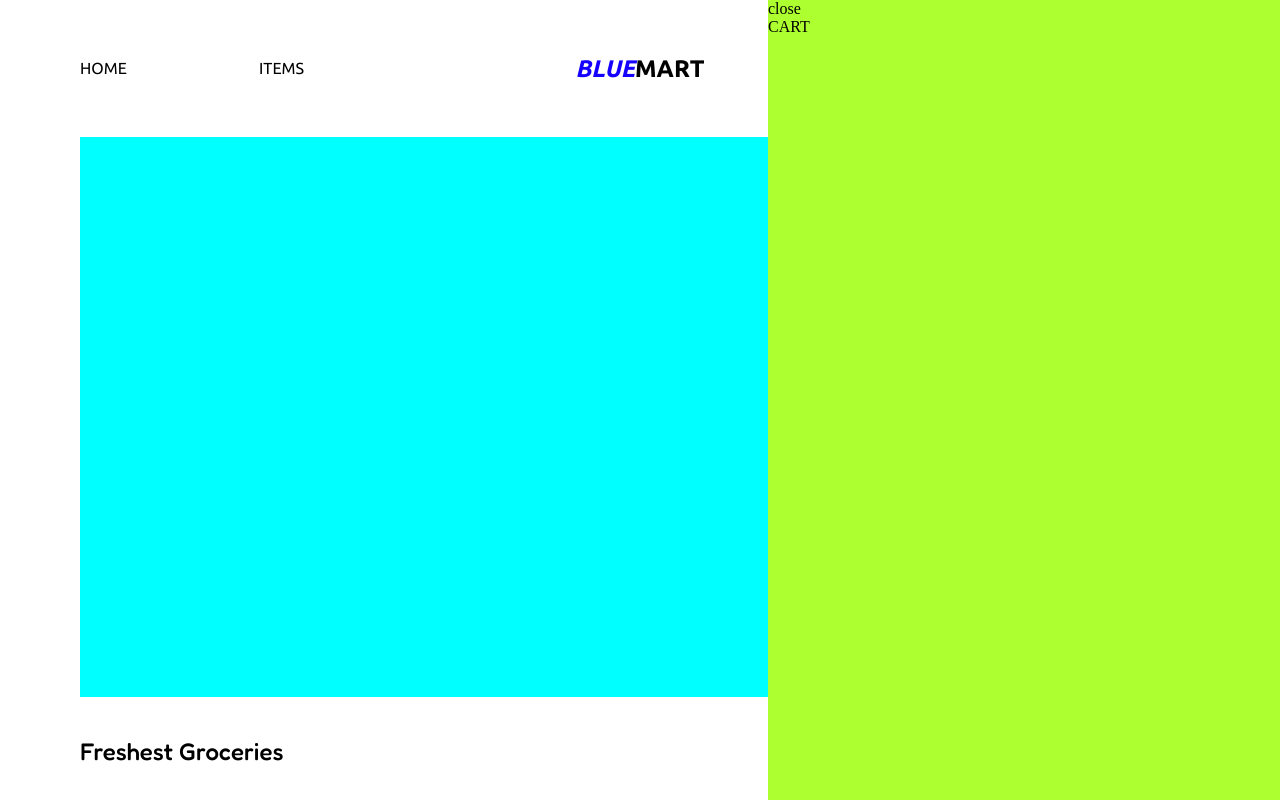
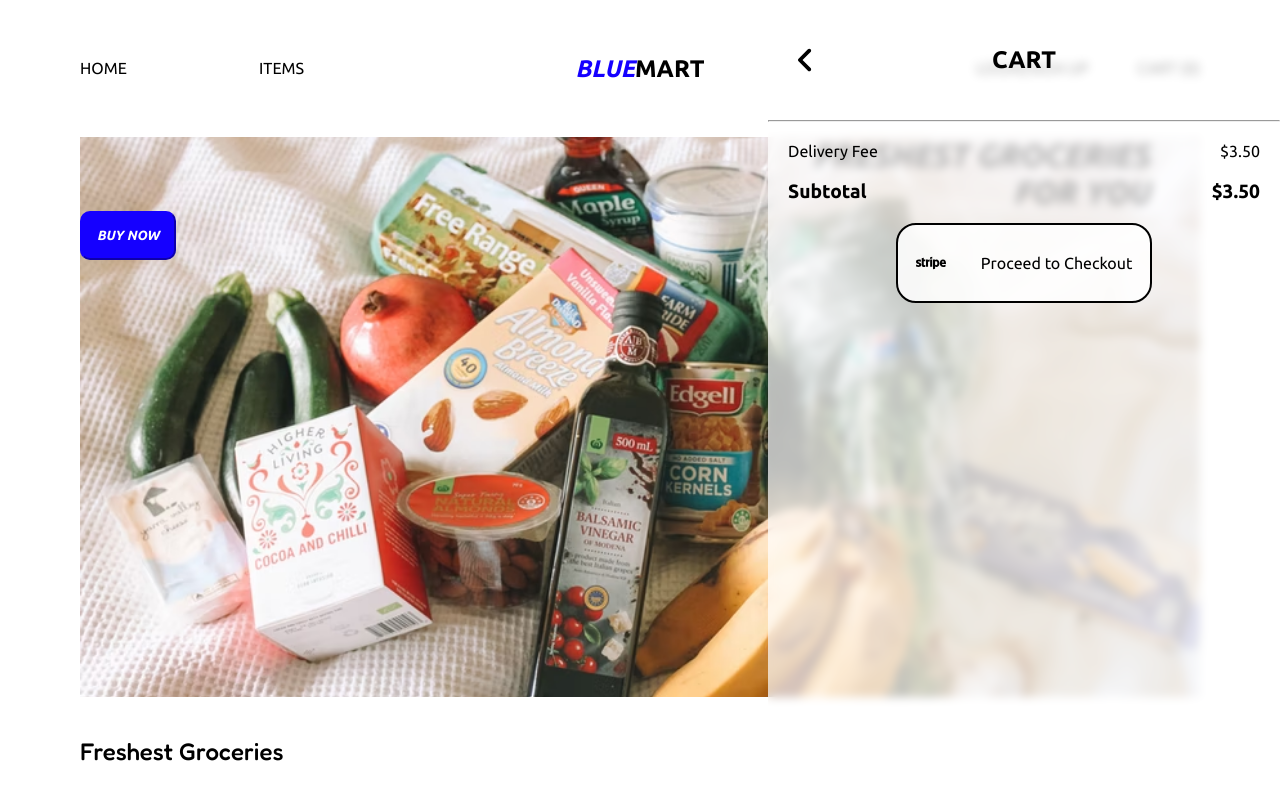
Before and after one commit to BradleyYeo/ESD-G9T6, a plain HTML site: page front_end/landing_page.html in a window 1280 px wide. Both pictures are taken after a click on the element "CART (0)". Shown: the top 800 px of the page. Drawn offline with nearby package versions, Linux system fonts and the light colour scheme; no server answers.

Commit message:
frontend stuff

```diff
--- a/front_end/css/cart.css
+++ b/front_end/css/cart.css
@@ -4,7 +4,70 @@
     top: 0;
     width: 40%;
     height: 100vh;
-    background-color: greenyellow;
+    background-color: rgba(255, 255, 255, .7);
+    backdrop-filter: blur(5px);
+    display: none;
 
-    display: none;
+    font-family: var(--ubuntu);
 }
+
+.top-row {
+    width: 100%;
+    height: 15vh;
+    padding: 20px 30px 20px 30px;
+
+    display: flex;
+    flex-direction: row;
+    align-items: center;
+}
+
+.top-row img {
+    width: 15px;
+    cursor: pointer;
+}
+
+.top-row #title {
+    font-weight: bolder;
+    font-size: x-large;
+    transform: translateX(-50%);
+    left: 50%;
+    position: absolute;
+}
+
+#price {
+    padding: 20px;
+}
+
+#delivery-fee {
+    display: flex;
+    justify-content: space-between;
+    margin-bottom: 20px;
+}
+
+#subtotal {
+    display: flex;
+    justify-content: space-between;
+    font-weight: bold;
+    font-size: larger;
+}
+
+#checkout-button {
+    width: 50%;
+    height: 10vh;
+    border-radius: 20px;
+
+    background-color: rgba(255, 255, 255, 0.863);
+
+    display: flex;
+    justify-content: space-around;
+    align-items: center;
+    border: solid 2px;
+    cursor: pointer;
+
+    margin-left: auto;
+    margin-right: auto;
+}
+
+#checkout-button img {
+    width: 30px;
+}
--- a/front_end/css/landing_page.css
+++ b/front_end/css/landing_page.css
@@ -14,8 +14,32 @@ body {
 #header {
     width: 100%;
     height: 70vh;
-    background-color: aqua;
     margin-bottom: 40px;
+    background-image: url("../img/banner.avif");
+    background-size: cover;
+    background-position: 0px -100px;
+    background-repeat: no-repeat;
+    font-family: var(--ubuntu);
+}
+
+#header h1 {
+    font-style: italic;
+    color: var(--black);
+    text-align: end;
+    margin: 50px 50px 0px 0px;
+}
+
+#header button {
+    font-family: var(--ubuntu);
+    font-weight: bolder;
+    font-style: italic;
+    background-color: var(--blue);
+    color: var(--white);
+    padding: 15px;
+    border-radius: 10px;
+    border-color: var(--blue);
+    cursor: pointer;
+
 }
 
 #showcase-items .title{
--- a/front_end/landing_page.html
+++ b/front_end/landing_page.html
@@ -21,7 +21,7 @@
         <!-- MAKE SURE TO MAKE THE REST OF THE PAGE UNSCROLLABLE WHEN CART IS OPEN -->
 
         <div class="top-row">
-            <div class="close">close</div>
+            <img src="img/angle-left-solid.svg" alt="" class="close">
             <div id="title">CART</div>
         </div>
 
@@ -29,12 +29,23 @@
 
         </div>
 
+        <hr>
+
         <div id="price">
-            <div id="delivery-fee"></div>
-            <div id="subtotal"></div>
+            <div id="delivery-fee">
+                <div class="text">Delivery Fee</div>
+                <div class="price-text">$3.50</div>
+            </div>
+            <div id="subtotal">
+                <div class="subtotal-text">Subtotal</div>
+                <div class="price-text">$3.50</div>
+            </div>
         </div>
 
-        <div id="checkout-button"></div>
+        <div id="checkout-button">
+            <img src="img/stripe-brands.svg" alt="">
+            Proceed to Checkout
+        </div>
     </div>
 
     <!-- LOGIN MODAL -->
@@ -74,7 +85,8 @@
 
     <div id="hero">
         <div id="header">
-
+            <h1>FRESHEST GROCERIES<br>FOR YOU</h1>
+            <button href="">BUY NOW</button>
         </div>
         <div id="showcase-items">
             <p class="title">Freshest Groceries<p>
@@ -91,7 +103,6 @@
 
     </div>
 
-    <script src="js/cart.js"></script>
     <script>
         $("#login-sign-up").click(function(){
             $("#modal").show(500);
@@ -109,5 +120,50 @@
             $("#cart").hide(500);
         });
     </script>
+
+    <script>
+        // anonymous async function
+        // - using await requires the function that calls it to be async
+        $(async() => {
+            // Change serviceURL to your own
+            var serviceURL = "http://127.0.0.1:5000/cart/1";
+
+            try {
+                const response =
+                    await fetch(
+                    serviceURL, { method: 'GET' }
+                );
+                const result = await response.json();
+                    if (response.status === 200) {
+                    // success case
+                    var cart = result.data.cart; //the array is in books within data of
+                                                // the returned result
+                    // for loop to setup all table rows with obtained book data
+                    var rows = "";
+                    for (const item of cart) {
+                        eachRow = "<div class='title'>"+ item.product_name + "</div>" +
+                                "<div class='details'>" +
+                                    "<div class='quantity'>" + item.quantity + "</div>" +
+                                    "<div class='price'>" + item.price + "</div>" +
+                                "</div>"
+                        rows += "<div class='item'>" + eachRow + "</div>";
+                    }
+                        // add all the rows to the table
+                        $('#cart-items').append(rows);
+                    } else if (response.status == 404) {
+                        // No books
+                        showError(result.message);
+                    } else {
+                        // unexpected outcome, throw the error
+                        throw response.status;
+                    }
+                } catch (error) {
+                    // Errors when calling the service; such as network error,
+                    // service offline, etc
+                    showError
+        ('There is a problem retrieving books data, please try again later.<br />' + error);
+                } // error
+        });
+    </script>
 </body>
 </html>
```
Also changed, not shown: front_end/items.html (+15 -0 lines), front_end/img/angle-left-solid.svg (added), front_end/img/banner.avif (added), front_end/img/stripe-brands.svg (added), 1 other file.
